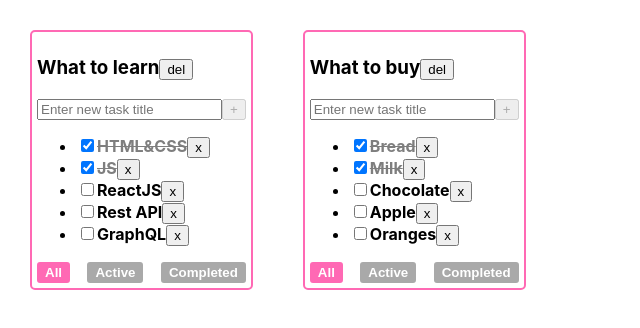
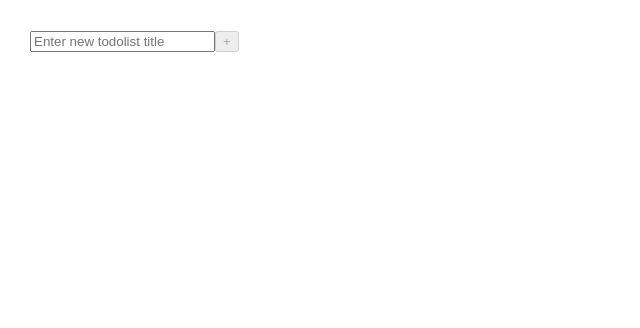
Before and after one commit to dai220885/1-todolist, a React (Create React App) app: page / in a window 1280 px wide. Shown: the top 328 px of the page, without its empty margins (0-640 px from the left). Built offline with nearby package versions, Linux system fonts and the light colour scheme.

Commit message:
added AddItemInput component for adding new todolist (lesson 6 (tuesday-02))

```diff
--- a/src/App.tsx
+++ b/src/App.tsx
@@ -2,12 +2,16 @@ import React, {useState} from 'react';
 import './App.css';
 import TodoList, {TaskType} from './TodoList';
 import {v1} from 'uuid';
+import {AddItemInput} from './AddItemInput';
 
 export type FilterValuesType = 'all' | 'active' | 'completed'
-export type TodoListType = {
+type TodoListType = {
     id: string;
     title: string;
     filter: FilterValuesType
+}
+type TasksForTodoListType = {
+    [key: string]: TaskType[]
 }
 
 const App = () => {
@@ -16,11 +20,10 @@ const App = () => {
     let todoListId2 = v1();
 
     let [todoLists, setTodoLists] = useState<TodoListType[]>([
-        {id: todoListId1, title: 'What to learn', filter: 'all'},
-        {id: todoListId2, title: 'What to buy', filter: 'all'},
+        // {id: todoListId1, title: 'What to learn', filter: 'all'},
+        // {id: todoListId2, title: 'What to buy', filter: 'all'},
     ])
-
-    let [tasks, setTasks] = useState({
+    let [tasks, setTasks] = useState<TasksForTodoListType>({
         [todoListId1]: [
             {id: v1(), title: 'HTML&CSS', isDone: true},
             {id: v1(), title: 'JS', isDone: true},
@@ -36,38 +39,39 @@ const App = () => {
             {id: v1(), title: 'Oranges', isDone: false},
         ]
     })
+    // let [filter, setFilter] = useState<FilterValuesType>('all')
+    const addTodoList = (title:string) => {
+        let newTodoList:TodoListType = {id: v1(), title: title, filter: 'all'}
+        setTodoLists([newTodoList, ...todoLists])
+        setTasks({...tasks, [newTodoList.id]:[]})
 
-    // let [filter, setFilter] = useState<FilterValuesType>('all')
-
+    }
     const removeTodoList = (todoListId: string) => {
         setTodoLists(todoLists.filter(el => el.id !== todoListId))
-        //т.к. нам не нужно отрисовывать таски удаленного тудулиста, то можем их удалить прямым воздействием на список тасок
+        //т.к. нам не нужно отрисовывать таски удаленного тудулиста, то можем их удалить прямым воздействием на список тасок, а не менять таски через setTasks()
         delete tasks[todoListId]
     }
-
     const addTask = (todoListId: string, title: string) => {
         const newTask: TaskType = {id: v1(), title: title, isDone: false}
         //раскукожили объект tasks, переписываем его поле [todoListId], в которое кладем все старые объекты, после чего добавляем новый созданный объект newTask перед остальными тасками
         setTasks({...tasks, [todoListId]: [newTask, ...tasks[todoListId]]})
     }
-
     const removeTask = (todoListId: string, taskId: string) => {
         //debugger
         setTasks({...tasks, [todoListId]: tasks[todoListId].filter(el => el.id !== taskId)})
     }
-
     const changeTaskStatus = (todoListId: string, taskId: string, newIsDone: boolean) => {
         setTasks({
             ...tasks,
             [todoListId]: tasks[todoListId].map(el => el.id === taskId ? {...el, isDone: newIsDone} : el)
         })
-        // setTasks(tasks.map((t) => t.id === taskId ? {...t, isDone: newIsDone} : t)) //делаем то же, что и в changeTaskStatus, только значение isDone получаем из параметра функции, которое в конечном итоге получим в компоненте taskList из e.currentTarget.checked при клике на него
+        // новое значение isDone получаем в параметрах, которое в конечном итоге получим в компоненте taskList из e.currentTarget.checked при клике на него. можно было не получать это значение, а просто менять isDone на !isDone, но логика была бы точно такая же
     }
-
     const changeFilterValue = (todoListId: string, newFilterValue: FilterValuesType) => {
         // setFilter(filter)
         setTodoLists(todoLists.map(el => el.id === todoListId ? {...el, filter: newFilterValue} : el))
     }
+
 
     // const getFilteredTasks = (tasks: Array<TaskType>, filter: FilterValuesType) => {
     //     switch (filter) {
@@ -85,6 +89,7 @@ const App = () => {
     //UI
     return (
         <div className="App">
+            <AddItemInput addItem={addTodoList} placeholder={'Enter new todolist title'}/>
             {todoLists.map(el => {
                     let tasksForTodoList = tasks[el.id];
                     if (el.filter === 'active') {
@@ -94,7 +99,7 @@ const App = () => {
                         tasksForTodoList = tasks[el.id].filter(t => t.isDone)
                     }
                     return <TodoList
-                        key = {el.id}
+                        key={el.id}
                         todoListId={el.id}
                         title={el.title}
                         tasks={tasksForTodoList}
```
